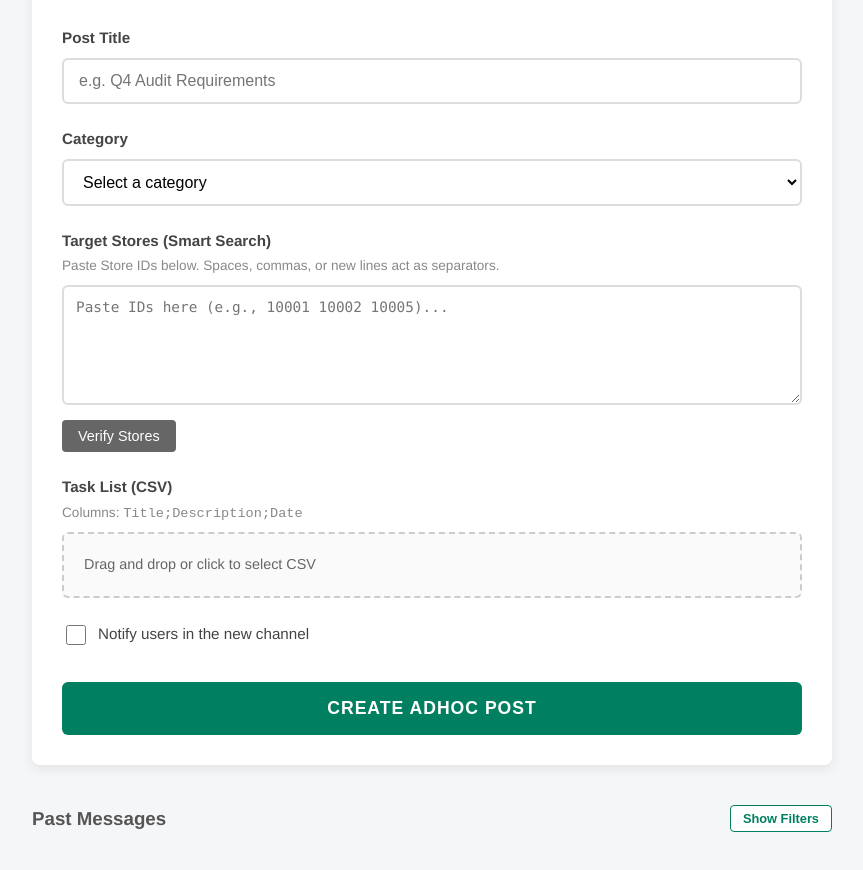
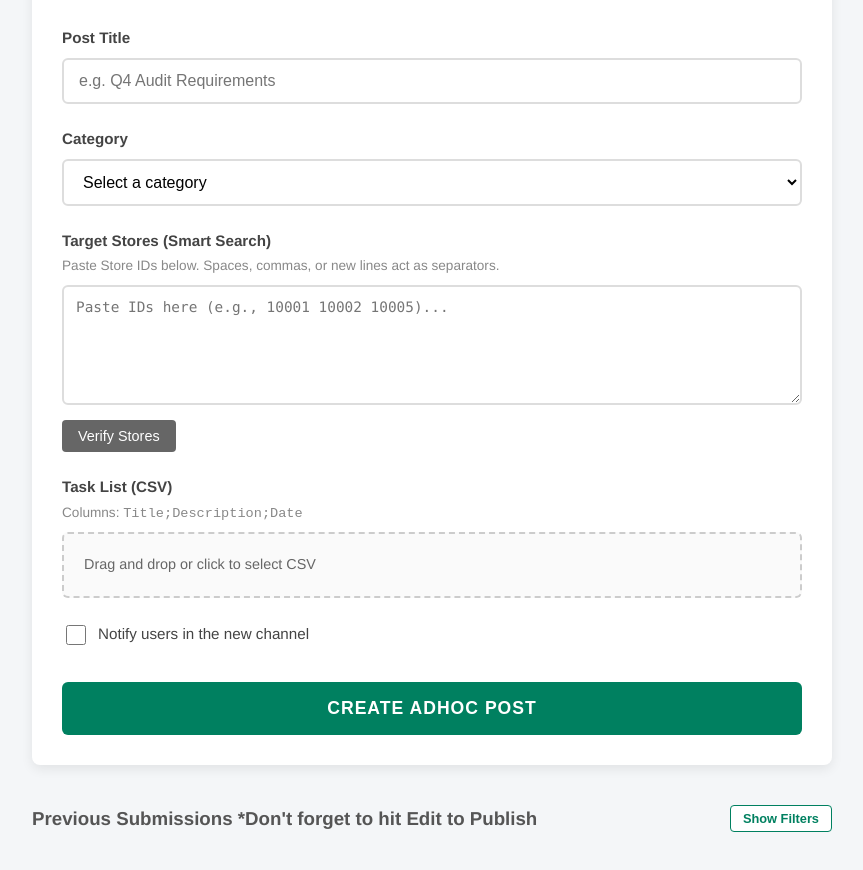
Before and after one commit to chriscelledelacruz/messagebuilder, a website: page public/index.html in a window 1280 px wide. Shown: the part 136-1006 px from the top of the page, without its empty margins (208-1071 px from the left). Drawn offline with Linux system fonts and the light colour scheme; no server answers.

Commit message:
Update section title for previous submissions

```diff
--- a/public/index.html
+++ b/public/index.html
@@ -113,7 +113,7 @@
   </div>
 
   <div class="section-title-area">
-    <h3>Past Messages</h3>
+    <h3>Previous Submissions *Don't forget to hit Edit to Publish</h3>
     <button id="toggleFilters" class="post-link" style="margin:0;">Show Filters</button>
   </div>
 
```
